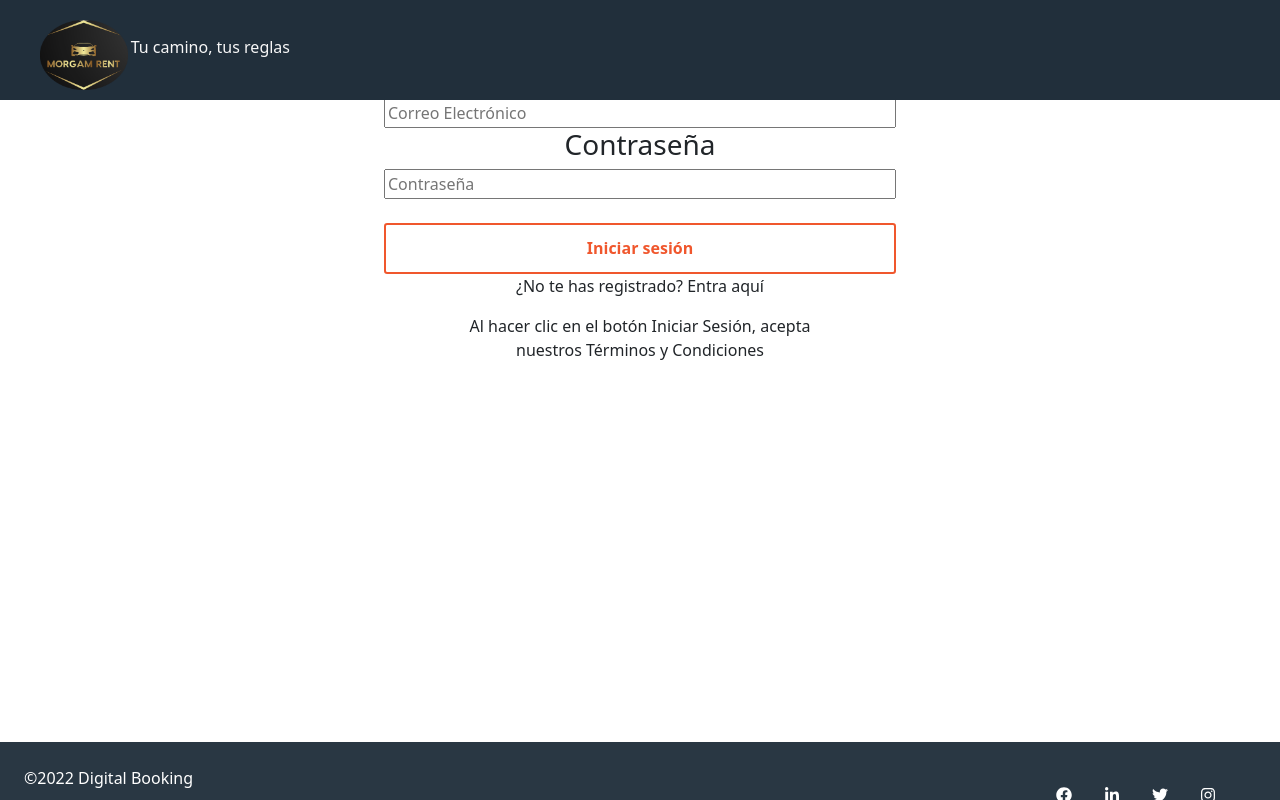
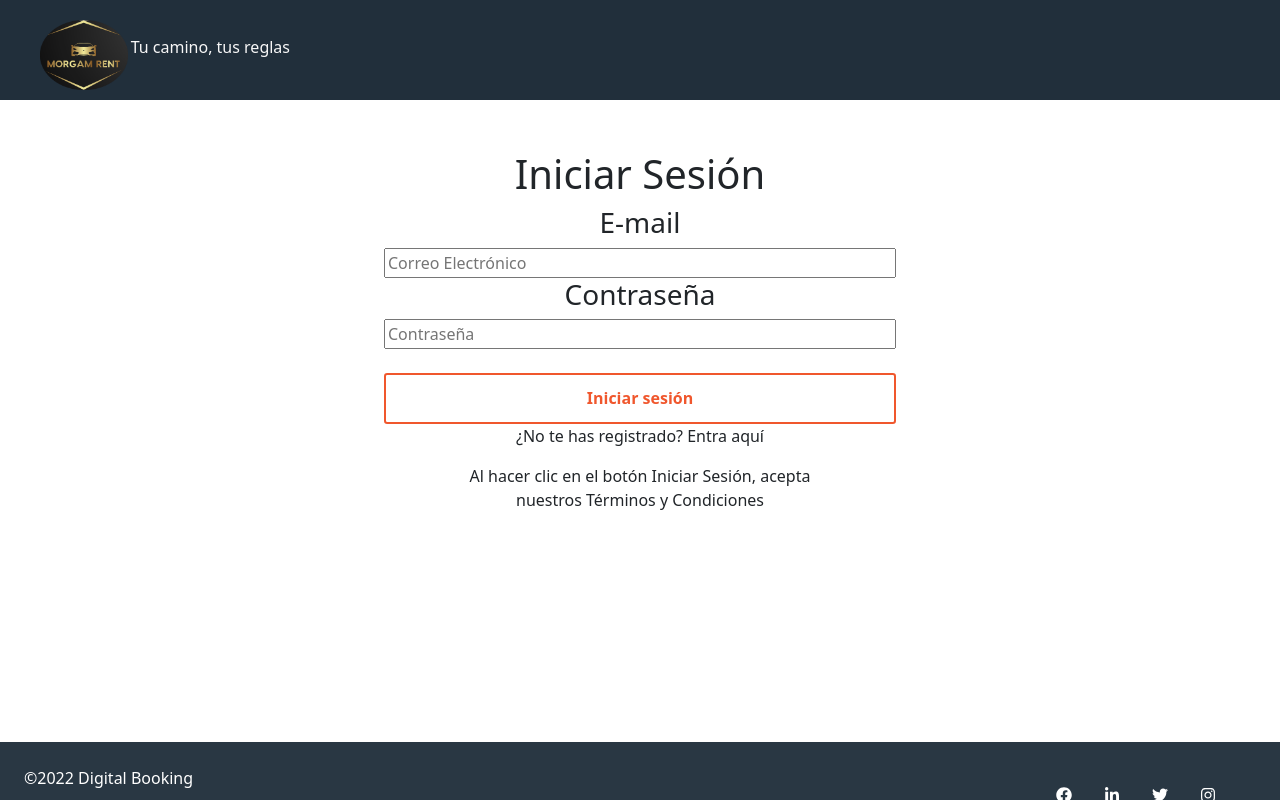
Before and after one commit to AdrianMoncada/Car-Rental, a React (Create React App) app in the folder frontEnd/carbooking/: page /home/signin in a window 1280 px wide. Built offline with nearby package versions, Linux system fonts and the light colour scheme.

Commit message:
Arreglando margin login

```diff
--- a/frontEnd/carbooking/src/pages/Login/Login.js
+++ b/frontEnd/carbooking/src/pages/Login/Login.js
@@ -3,12 +3,12 @@ import LoginScreens from '../../components/component/Forms/FormLogin/LoginScreen
 import Footer from '../../components/footer';
 
 import HeaderSecond from '../../components/hearderSecond';
-import { Headers, Footers} from './login.styles';
+import { Headers, Footers, Body} from './login.styles';
 
 export default function Login (){
 
     return(
-      <body>
+      <Body>
         <Headers>
           <HeaderSecond/>
         </Headers>
@@ -16,7 +16,7 @@ export default function Login (){
         <Footers>
           <Footer />
         </Footers>
-      </body>
+      </Body>
     );
 
 }
--- a/frontEnd/carbooking/src/pages/Login/login.styles.js
+++ b/frontEnd/carbooking/src/pages/Login/login.styles.js
@@ -1,4 +1,11 @@
 import styled from "styled-components";
+
+export const Body = styled.body`
+    display: flex;
+    flex-direction: column;
+    justify-content: space-between;
+`
+
 
 export const Headers = styled.header`
     width: 100%;
@@ -11,6 +18,8 @@ export const Form = styled.form`
     justify-content: center;
     align-items: center;
     text-align: center;
+    margin-top: 150px;
+    margin-bottom: 100px;
 
     @media (min-width: 600px) {
         text-align: justify;
```
